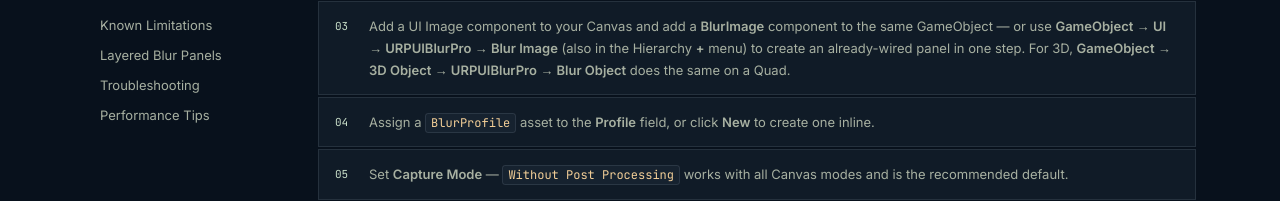
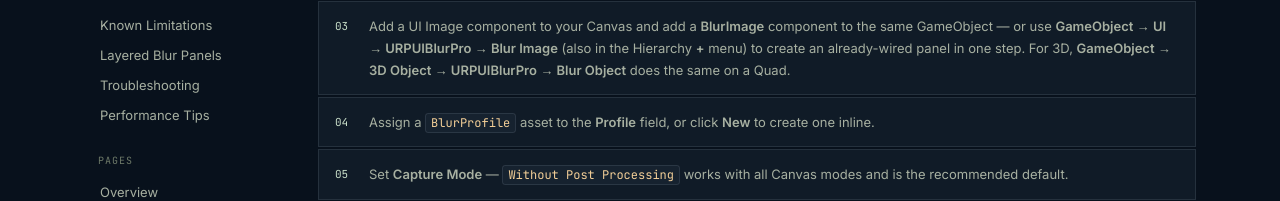
Before and after one commit to owlhoursspace/owlhourspace.github.io, a Jekyll site: the page tools/urp-ui-blur-pro/docs/index.html, which Jekyll copies as it is, in a window 1280 px wide and 900 px high, scrolled down 579 px. Shown: the part 674-875 px from the top of the window. Built offline with Jekyll 4.4.1, drawn with Linux system fonts in a browser that asks for light colours.

Commit message:
Update index.html

```diff
--- a/tools/urp-ui-blur-pro/docs/index.html
+++ b/tools/urp-ui-blur-pro/docs/index.html
@@ -288,6 +288,12 @@
       <a class="aside-link" href="#layered-blur">Layered Blur Panels</a>
       <a class="aside-link" href="#troubleshooting">Troubleshooting</a>
       <a class="aside-link" href="#perf-tips">Performance Tips</a>
+    </div>
+      <div class="aside-section">
+      <div class="aside-label">Pages</div>
+      <a class="aside-link" href="/tools/urp-ui-blur-pro/">Overview</a>
+      <a class="aside-link" href="../changelog/">Changelog</a>
+      <a class="aside-link" href="../license/">License</a>
     </div>
   </aside>
 
```
